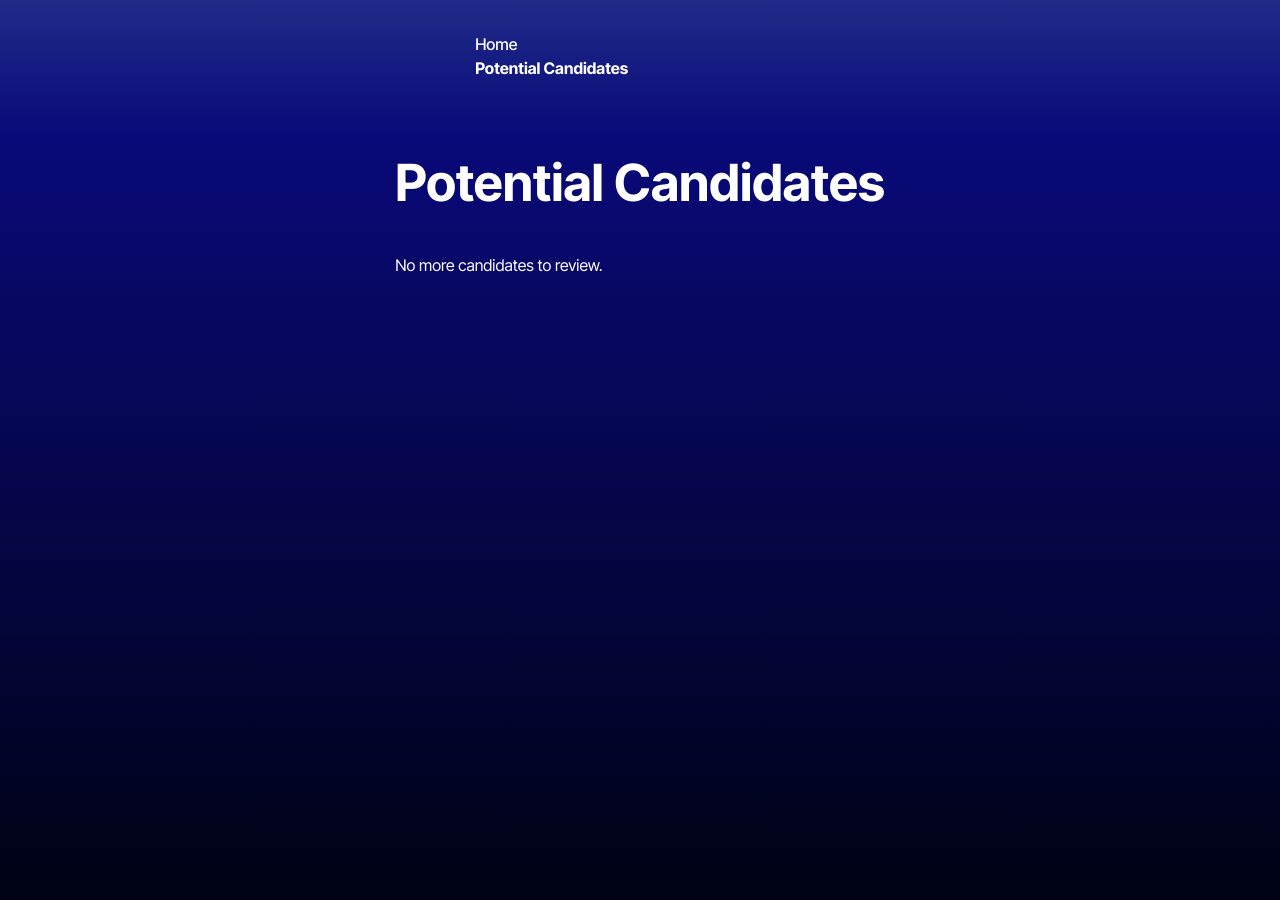
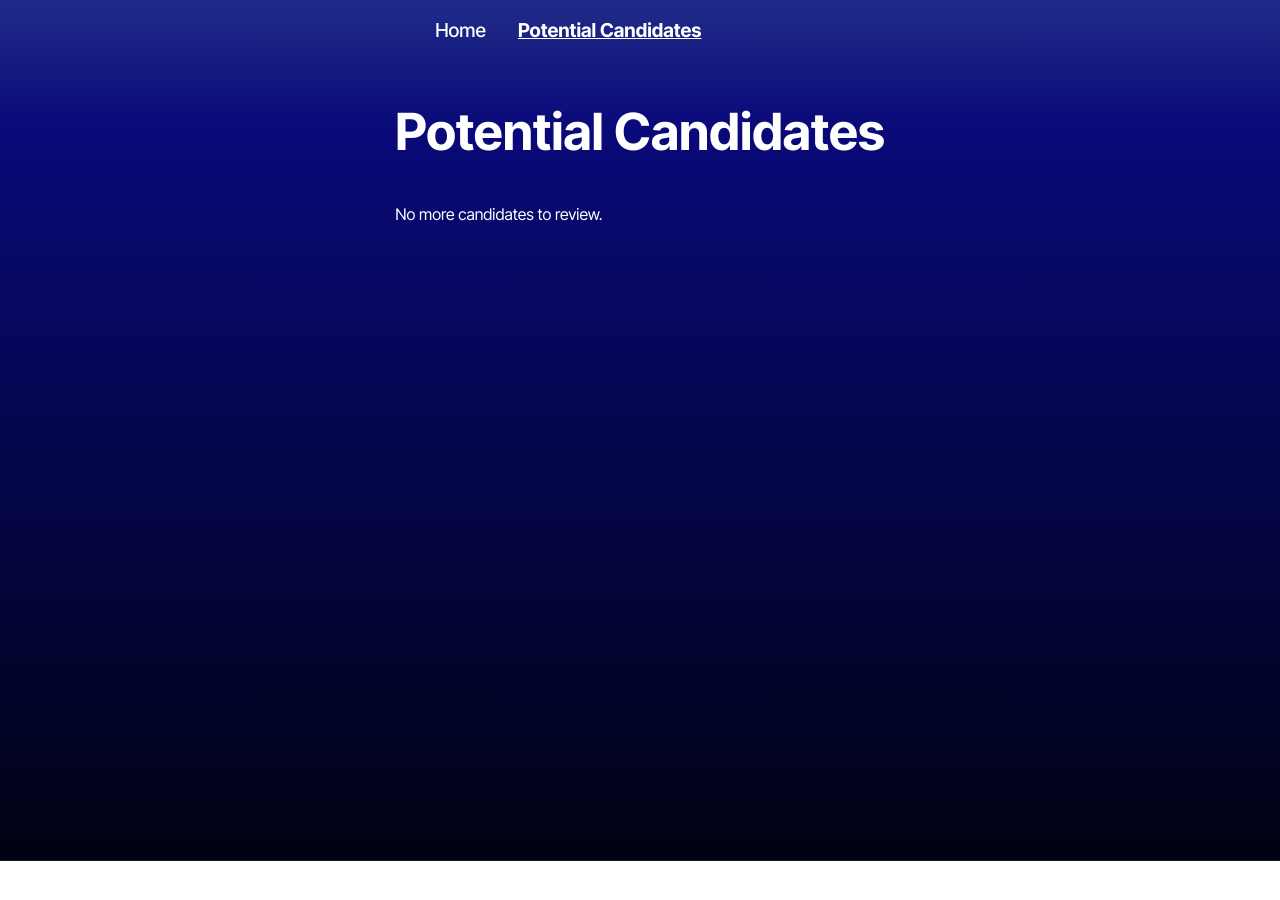
Before and after one commit to gamalmubarak/Candidate_Search, a React (Vite) app in the folder Develop/: page /SavedCandidates in a window 1280 px wide. Shown: the top 900 px of the page. After the commit the page ends 861 px from the top, so only its background shows below. Built offline with nearby package versions, Linux system fonts and the light colour scheme.

Commit message:
style updated

```diff
--- a/Develop/src/index.css
+++ b/Develop/src/index.css
@@ -97,7 +97,54 @@ tbody tr:nth-child(odd) {
 .nav {
   display: flex;
   justify-content: flex-start;
+  align-items: center;
   padding: 1em 2em;
+}
+
+.nav-list {
+  display: flex;
+  gap: 1rem;
+  list-style: none;
+  margin: 0;
+  padding: 0;
+}
+
+.nav-item {
+  padding: 0;
+}
+
+.nav-link {
+  color: #fff;
+  text-decoration: none;
+  font-size: 1.2rem;
+}
+
+.nav-link.active {
+  font-weight: 700;
+  text-decoration: underline;
+}
+
+.button {
+  border-radius: 50%;
+  width: 50px;
+  height: 50px;
+  display: flex;
+  justify-content: center;
+  align-items: center;
+  font-size: 1.5rem;
+  font-weight: bold;
+  color: #fff;
+  border: none;
+  cursor: pointer;
+}
+
+.save-btn {
+  background-color: green;
+}
+
+.skip-btn {
+  background-color: red;
+
 }
 
 .nav-item {
@@ -118,3 +165,24 @@ tbody tr:nth-child(odd) {
   width: 80vw;
   table-layout: fixed;
 }
+
+.table td {
+  text-align: center;
+  vertical-align: middle;
+}
+
+.remove-btn {
+  background-color: red;
+  border-radius: 50%;
+  width: 40px;
+  height: 40px;
+  display: flex;
+  justify-content: center;
+  align-items: center;
+  font-size: 1.2rem;
+  font-weight: bold;
+  color: #fff;
+  border: none;
+  cursor: pointer;
+  margin: 0 auto; /* Center the button horizontally */
+}
```
